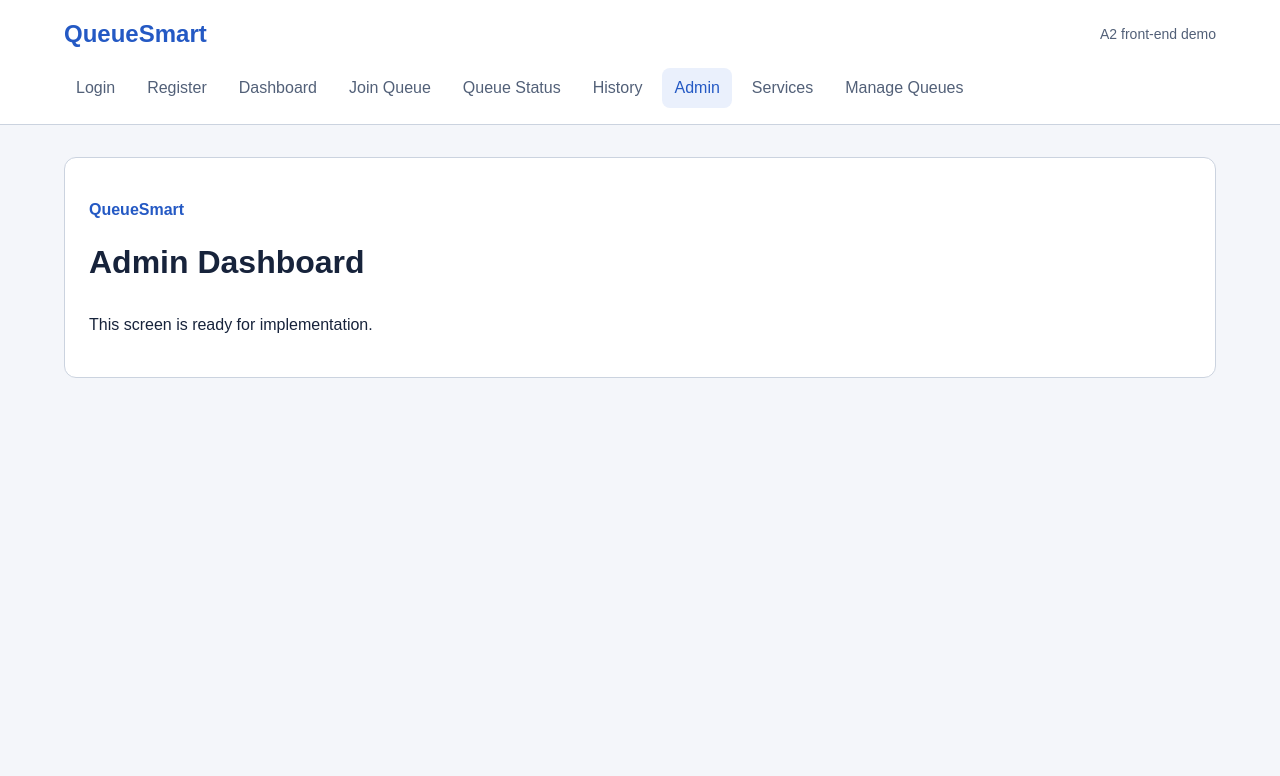
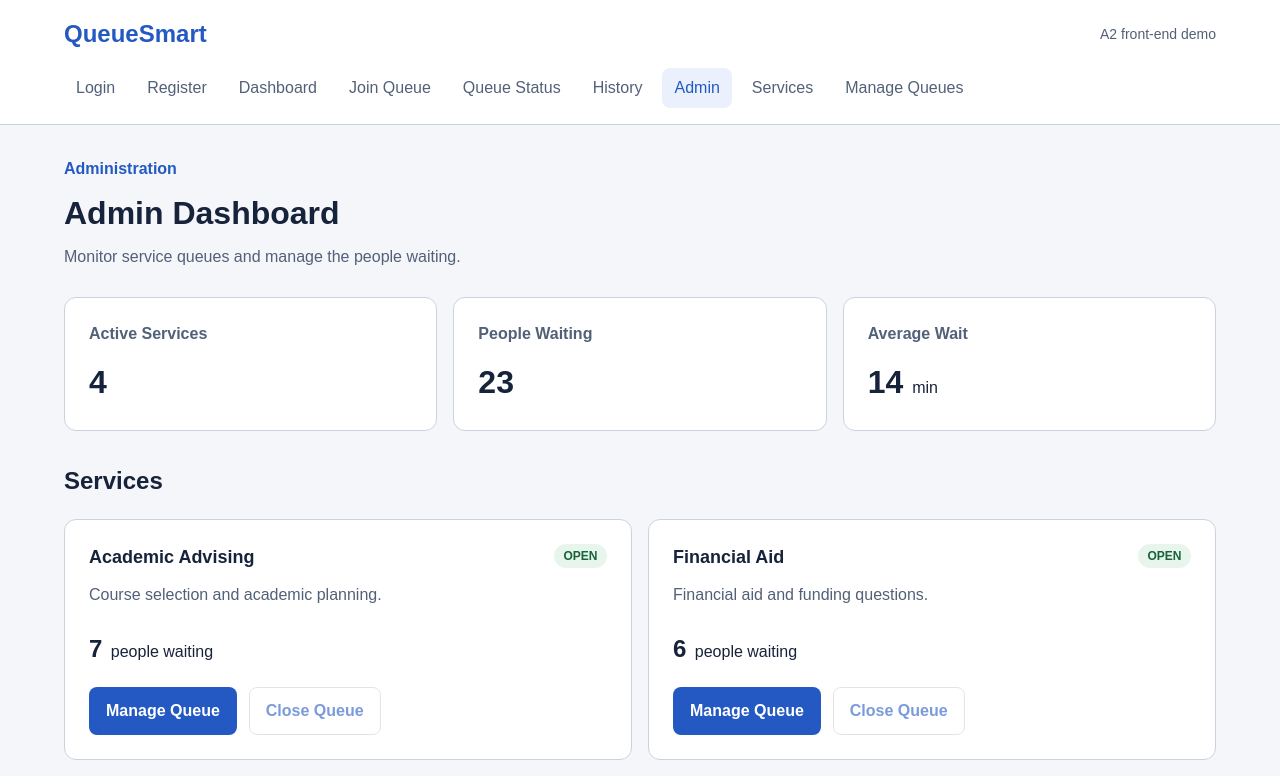
Before and after one commit to abeljoseph42/QueueSmart, a React app in the folder frontend/: page /admin in a window 1280 px wide. Shown: the top 776 px of the page. Built offline with nearby package versions, Linux system fonts and the light colour scheme; the HTML template or start-up script is replaced by a standard one.

Commit message:
first commit for admin dash

```diff
--- /dev/null
+++ b/frontend/src/pages/admin/AdminDashboard.css
@@ -0,0 +1,22 @@
+.admin-dashboard__header { margin-bottom: 1.75rem; }
+.admin-dashboard__header .eyebrow { margin: 0 0 0.5rem; }
+.admin-dashboard__header h1 { margin-bottom: 0.5rem; }
+.admin-dashboard__header > p:last-child { margin: 0; color: var(--color-muted); }
+.admin-dashboard__metrics { display: grid; grid-template-columns: repeat(3, minmax(0, 1fr)); gap: 1rem; margin-bottom: 2rem; }
+.admin-dashboard__metric h2 { margin: 0 0 0.75rem; font-size: 1rem; color: var(--color-muted); }
+.admin-dashboard__metric p { margin: 0; font-size: 2rem; font-weight: 700; }
+.admin-dashboard__metric span { font-size: 1rem; font-weight: 400; }
+.admin-dashboard__services { display: grid; grid-template-columns: repeat(2, minmax(0, 1fr)); gap: 1rem; }
+.admin-dashboard__service { display: flex; flex-direction: column; }
+.admin-dashboard__service-heading { display: flex; align-items: flex-start; justify-content: space-between; gap: 0.75rem; }
+.admin-dashboard__service h3 { margin: 0; font-size: 1.125rem; }
+.admin-dashboard__status { padding: 0.2rem 0.6rem; border-radius: 20px; background: #e8f5ec; color: var(--color-success); font-size: 0.75rem; font-weight: 700; }
+.admin-dashboard__description { color: var(--color-muted); margin: 0.75rem 0; }
+.admin-dashboard__queue-length { margin: 0.75rem 0 1.25rem; }
+.admin-dashboard__queue-length strong { font-size: 1.5rem; margin-right: 0.25rem; }
+.admin-dashboard__actions { display: flex; flex-wrap: wrap; gap: 0.75rem; margin-top: auto; }
+.admin-dashboard__note { color: var(--color-muted); font-size: 0.875rem; margin-top: 1rem; }
+@media (max-width: 700px) {
+  .admin-dashboard__metrics,
+  .admin-dashboard__services { grid-template-columns: 1fr; }
+}
--- /dev/null
+++ b/frontend/src/pages/admin/AdminDashboard.jsx
@@ -0,0 +1,57 @@
+import { Link } from 'react-router-dom'
+import './AdminDashboard.css'
+
+const services = [
+  { id: 'academic-advising', name: 'Academic Advising', description: 'Course selection and academic planning.', queueLength: 7, status: 'OPEN' },
+  { id: 'financial-aid', name: 'Financial Aid', description: 'Financial aid and funding questions.', queueLength: 6, status: 'OPEN' },
+  { id: 'technical-support', name: 'Technical Support', description: 'Help with accounts, devices, and technology.', queueLength: 5, status: 'OPEN' },
+  { id: 'student-services', name: 'Student Services', description: 'General student support and information.', queueLength: 5, status: 'OPEN' },
+]
+
+export default function AdminDashboard() {
+  return (
+    <section className="admin-dashboard" aria-labelledby="admin-dashboard-heading">
+      <header className="admin-dashboard__header">
+        <p className="eyebrow">Administration</p>
+        <h1 id="admin-dashboard-heading">Admin Dashboard</h1>
+        <p>Monitor service queues and manage the people waiting.</p>
+      </header>
+      <section className="admin-dashboard__metrics" aria-label="Queue overview">
+        <article className="card admin-dashboard__metric">
+          <h2>Active Services</h2>
+          <p>{services.filter((service) => service.status === 'OPEN').length}</p>
+        </article>
+        <article className="card admin-dashboard__metric">
+          <h2>People Waiting</h2>
+          <p>{services.reduce((total, service) => total + service.queueLength, 0)}</p>
+        </article>
+        <article className="card admin-dashboard__metric">
+          <h2>Average Wait</h2>
+          <p>14 <span>min</span></p>
+        </article>
+      </section>
+      <section aria-labelledby="admin-services-heading">
+        <h2 id="admin-services-heading">Services</h2>
+        <div className="admin-dashboard__services">
+          {services.map((service) => (
+            <article className="card admin-dashboard__service" key={service.id}>
+              <div className="admin-dashboard__service-heading">
+                <h3>{service.name}</h3>
+                <span className="admin-dashboard__status">{service.status}</span>
+              </div>
+              <p className="admin-dashboard__description">{service.description}</p>
+              <p className="admin-dashboard__queue-length"><strong>{service.queueLength}</strong> people waiting</p>
+              <div className="admin-dashboard__actions">
+                <Link className="button" to={`/admin/queues?service=${service.id}`} aria-label={`Manage queue for ${service.name}`}>Manage Queue</Link>
+                <button type="button" className="button-secondary" disabled>
+                  {service.status === 'OPEN' ? 'Close Queue' : 'Open Queue'}
+                </button>
+              </div>
+            </article>
+          ))}
+        </div>
+        <p className="admin-dashboard__note">Queue open and close controls are coming in the next development checkpoint.</p>
+      </section>
+    </section>
+  )
+}
--- a/frontend/src/routes/adminRoutes.jsx
+++ b/frontend/src/routes/adminRoutes.jsx
@@ -1,9 +1,10 @@
+import AdminDashboard from '../pages/admin/AdminDashboard'
 import PlaceholderPage from '../components/common/PlaceholderPage'
 
 export const adminRoutes = [
   {
     path: '/admin',
-    element: <PlaceholderPage title="Admin Dashboard" />,
+    element: <AdminDashboard />,
   },
   {
     path: '/admin/queues',
```
